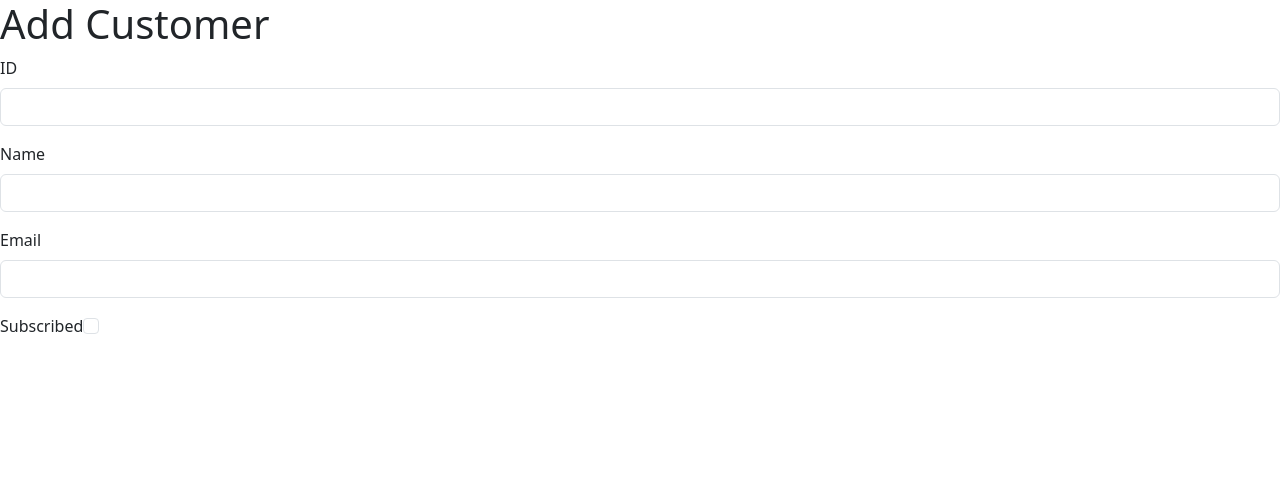
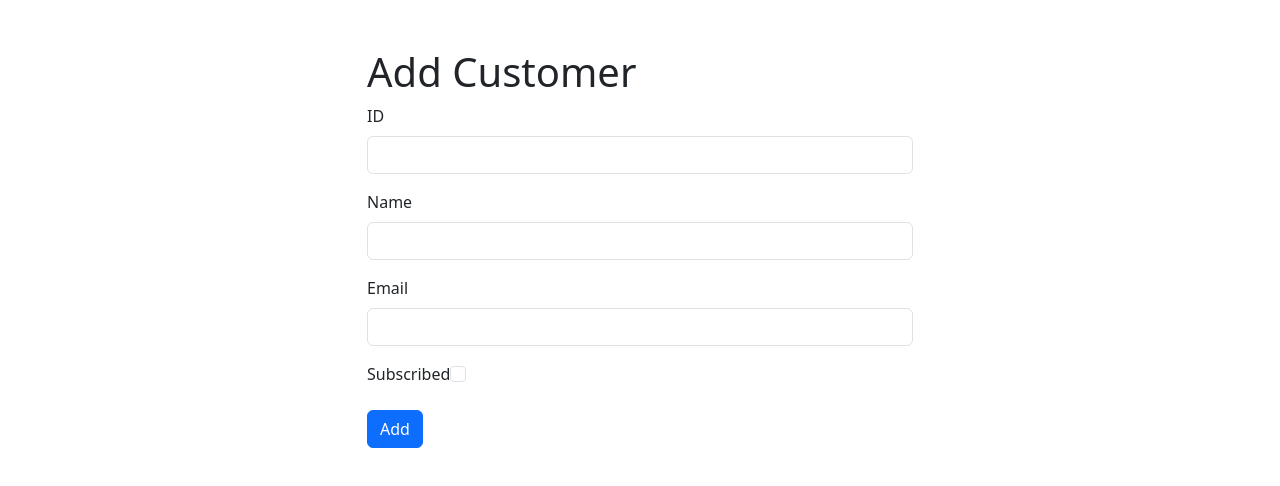
Before and after one commit to fep-coder/react-customer-management, a React (Vite) app: page /add in a window 1280 px wide. Shown: the top 486 px of the page. Built offline with nearby package versions, Linux system fonts and the light colour scheme.

Commit message:
07 Outlet

```diff
--- a/src/AddCustomer.jsx
+++ b/src/AddCustomer.jsx
@@ -7,7 +7,7 @@ function AddCustomer() {
     const [subscribed, setSubscribed] = useState(false);
 
     return (
-        <div className="col">
+        <div className="col-6 mx-auto mt-5 ">
             <h1>Add Customer</h1>
 
             <form>
@@ -54,6 +54,7 @@ function AddCustomer() {
                         onChange={(e) => setSubscribed(e.target.checked)}
                     />
                 </div>
+                <button className="btn btn-primary">Add</button>
             </form>
         </div>
     );
--- a/src/App.jsx
+++ b/src/App.jsx
@@ -1,10 +1,10 @@
-import CustomerList from "./CustomerList";
+import { Outlet } from "react-router-dom";
 
 function App() {
     return (
         <div className="container">
             <div className="row">
-                <CustomerList />
+                <Outlet />
             </div>
         </div>
     );
--- a/src/main.jsx
+++ b/src/main.jsx
@@ -7,15 +7,18 @@ import { store } from "./store.js";
 import { BrowserRouter, Route, Routes } from "react-router-dom";
 import NotFound from "./NotFound.jsx";
 import AddCustomer from "./AddCustomer.jsx";
+import CustomerList from "./CustomerList.jsx";
 
 ReactDOM.createRoot(document.getElementById("root")).render(
     <React.StrictMode>
         <Provider store={store}>
             <BrowserRouter>
                 <Routes>
-                    <Route path="/" element={<App />} />
-                    <Route path="/add" element={<AddCustomer />} />
-                    <Route path="*" element={<NotFound />} />
+                    <Route path="/" element={<App />}>
+                        <Route index element={<CustomerList />} />
+                        <Route path="/add" element={<AddCustomer />} />
+                        <Route path="*" element={<NotFound />} />
+                    </Route>
                 </Routes>
             </BrowserRouter>
         </Provider>
```
